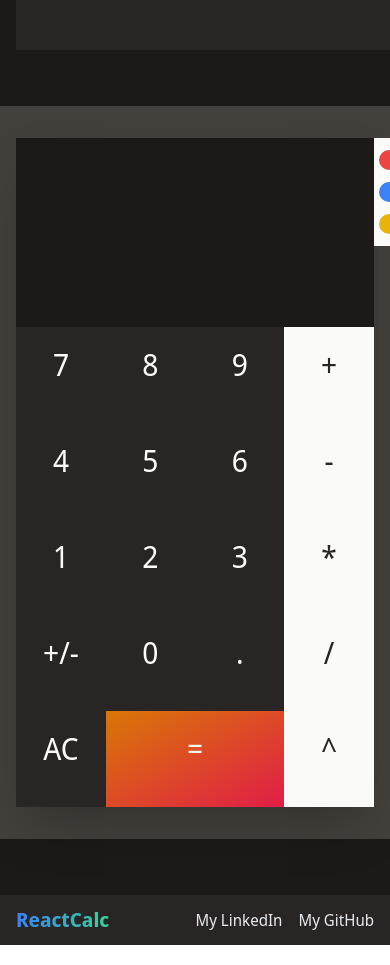
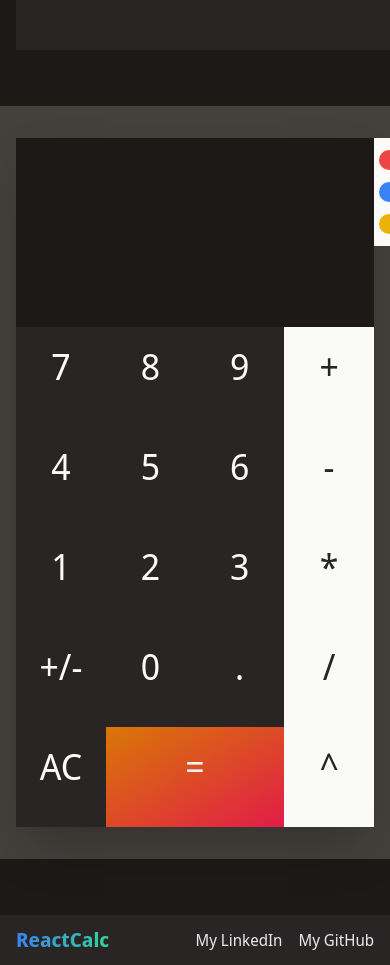
Before and after one commit to javierlnmn/react-calc, a React (Vite) app: page /calculator in a window 390 px wide. Shown: the part 1700-2665 px from the top of the page. Built offline with nearby package versions, Linux system fonts and the light colour scheme.

Commit message:
Calculator responsiveness

```diff
--- a/src/components/calculator/Calculator.tsx
+++ b/src/components/calculator/Calculator.tsx
@@ -248,7 +248,7 @@ const Calculator = (): JSX.Element => {
     return (
         <div className="my-14 bg-stone-700">
             <div className="flex items-center justify-center w-11/12 max-w-md mx-auto">
-                <div className="grid grid-cols-4 h-full w-full my-8 shadow-2xl relative rounded-l-lg text-3xl sm:text-5xl lg:text-5xl">
+                <div className="grid grid-cols-4 h-full w-full my-8 shadow-2xl relative rounded-l-lg text-4xl  min-[489px]:text-5xl">
                     <div className="p-3 col-span-4 aspect-[19/9] w-full bg-stone-900">
                         <p className="h-full whitespace-break-spaces break-words mb-5">
                             {currentOperation? previousValue : currentValue} {currentOperation?.symbol} {currentOperation? currentValue : ''}
```
